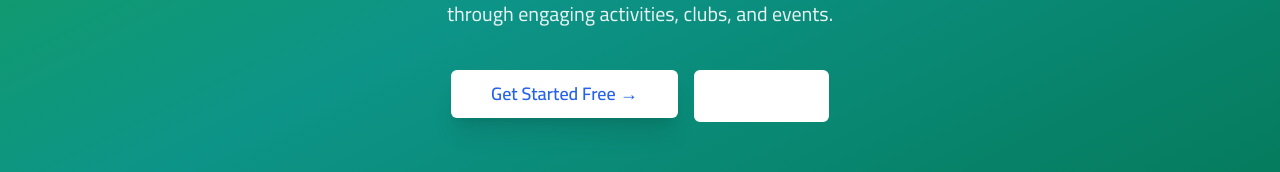
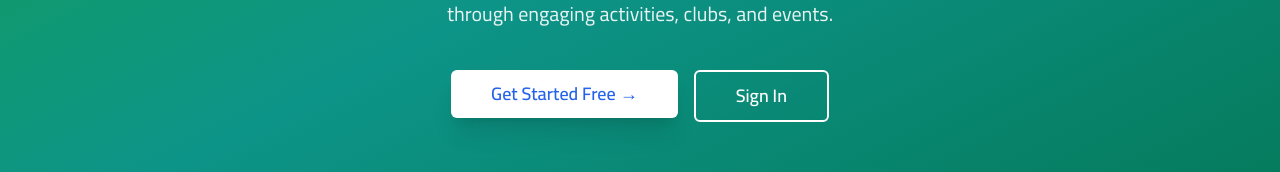
Before and after one commit to S3OD177/student-activity-hub-nextjs, a Next.js app: page / in a window 1280 px wide. Shown: the part 456-628 px from the top of the page. Built offline with nearby package versions, Linux system fonts and the light colour scheme; no server answers.

Commit message:
fix: Make Sign In button visible with transparent background and white text

```diff
--- a/app/page.tsx
+++ b/app/page.tsx
@@ -56,7 +56,7 @@ export default function HomePage() {
                 </Button>
               </Link>
               <Link href="/login">
-                <Button size="lg" variant="outline" className="text-lg px-10 py-6 border-2 border-white text-white hover:bg-white hover:text-blue-600 transition-all transform hover:scale-105 font-semibold">
+                <Button size="lg" className="text-lg px-10 py-6 bg-transparent border-2 border-white text-white hover:bg-white hover:text-blue-600 transition-all transform hover:scale-105 font-semibold backdrop-blur-sm">
                   {t('landing.signIn')}
                 </Button>
               </Link>
```
